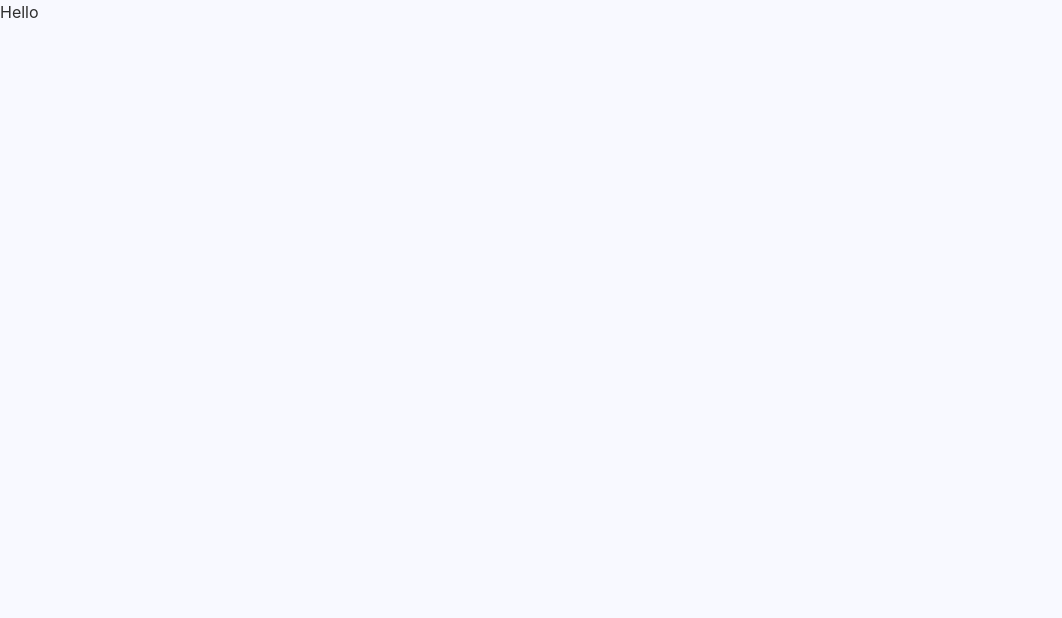
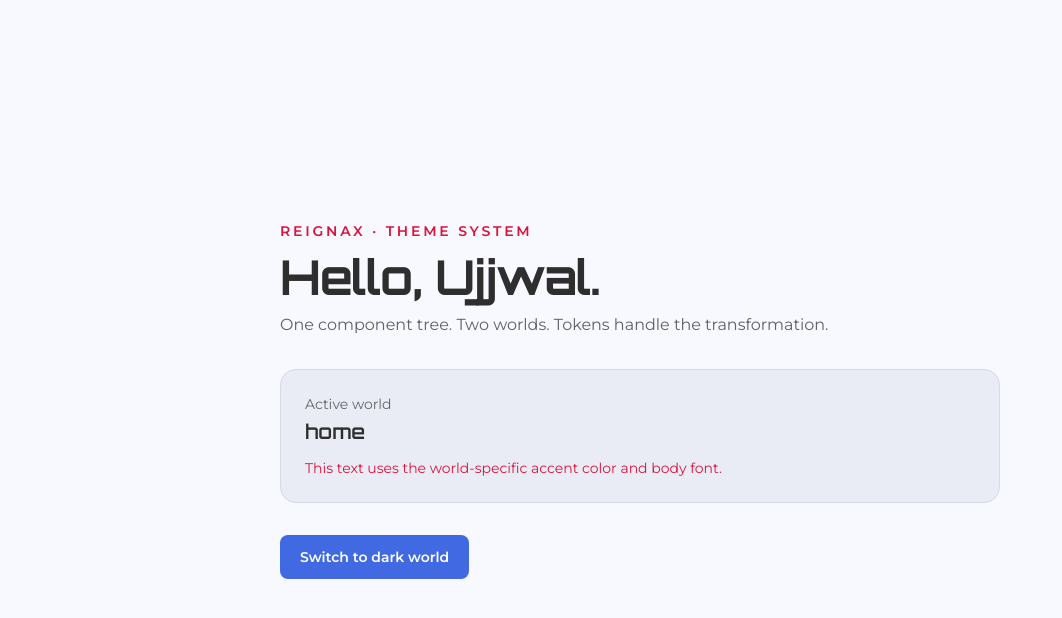
Before and after one commit to NotUjjwal-95/portfolio, a React (Vite) app: page / in a window 1280 px wide. Shown: the top 618 px of the page, without its empty margins (0-1062 px from the left). Built offline with nearby package versions, Linux system fonts and the light colour scheme.

Commit message:
feat(theme): add interactive world switcher

```diff
--- a/src/app/App.tsx
+++ b/src/app/App.tsx
@@ -1,7 +1,57 @@
+import { useState } from "react";
+
+type World = "home" | "test-dark";
+
 export default function App() {
+  const [world, setWorld] = useState<World>("home");
+
+  const toggleWorld = () => {
+    setWorld((currentWorld) =>
+      currentWorld === "home" ? "test-dark" : "home",
+    );
+  };
+
   return (
-    <div data-world="home" className = "bg-background text-foreground min-h-screen">
-    <h1>Hello</h1>
-    </div>
+    <main
+      data-world={world}
+      className="min-h-screen bg-background text-foreground transition-colors duration-300"
+    >
+      <div className="mx-auto flex min-h-screen w-full max-w-3xl flex-col justify-center gap-8 px-6 py-16">
+        <header className="space-y-3">
+          <p className="font-body text-sm font-semibold uppercase tracking-[0.2em] text-accent">
+            REIGNAX · Theme system
+          </p>
+          <h1 className="font-display text-3xl font-bold tracking-tight sm:text-5xl">
+            Hello, Ujjwal.
+          </h1>
+          <p className="font-body text-base text-foreground/75">
+            One component tree. Two worlds. Tokens handle the transformation.
+          </p>
+        </header>
+
+        <section className="rounded-2xl border border-line bg-muted p-6">
+          <p className="font-body text-sm text-foreground/70">
+            Active world
+          </p>
+          <p className="mt-1 font-display text-xl font-semibold">
+            {world}
+          </p>
+          <p className="mt-3 font-body text-sm text-accent">
+            This text uses the world-specific accent color and body font.
+          </p>
+        </section>
+
+        <div>
+          <button
+            type="button"
+            onClick={toggleWorld}
+            aria-pressed={world === "test-dark"}
+            className="rounded-lg bg-primary px-5 py-3 font-body text-sm font-semibold text-primary-foreground transition-colors hover:opacity-90 focus-visible:outline-2 focus-visible:outline-offset-4 focus-visible:outline-primary"
+          >
+            Switch to {world === "home" ? "dark" : "home"} world
+          </button>
+        </div>
+      </div>
+    </main>
   );
 }
```
